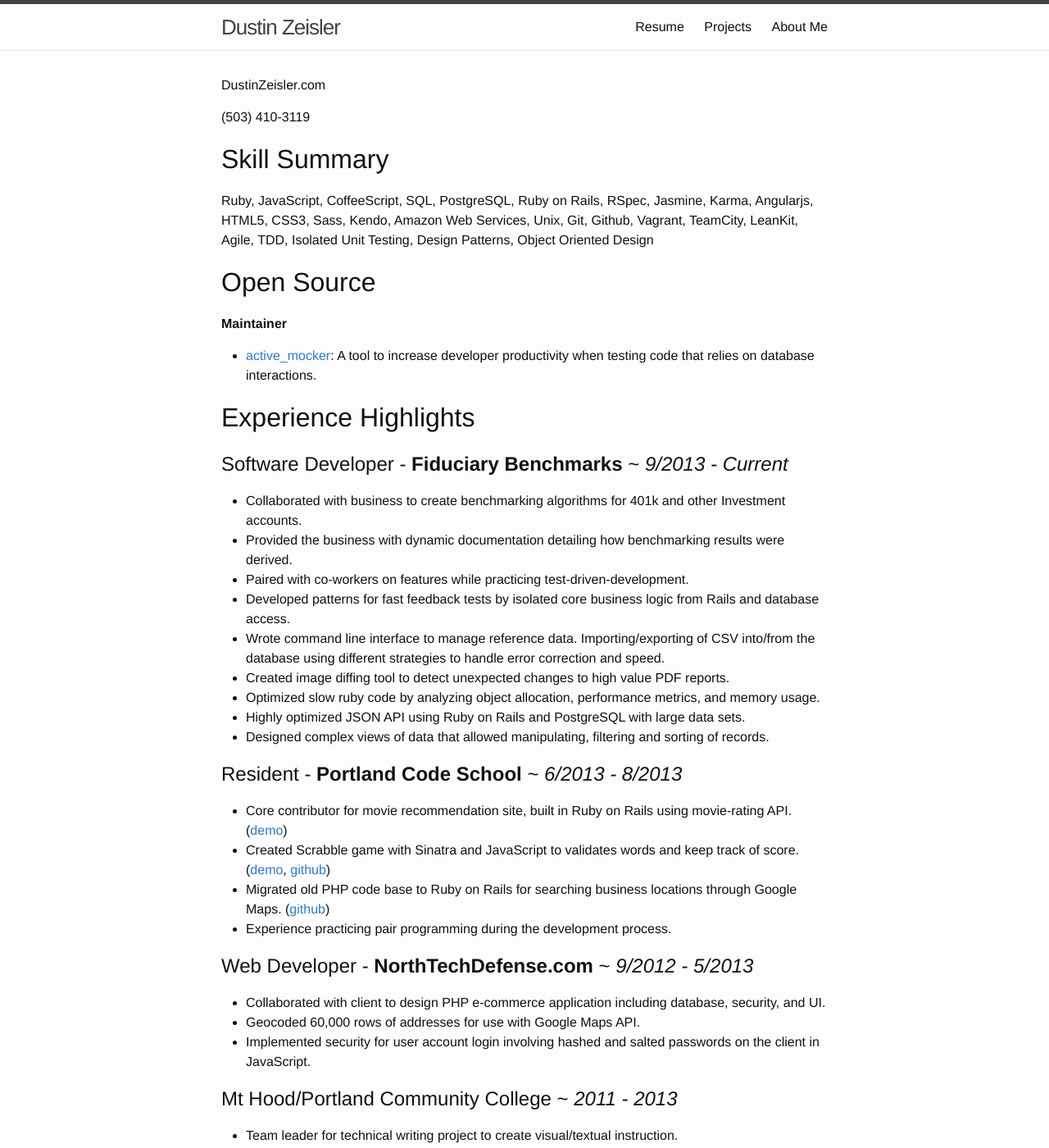
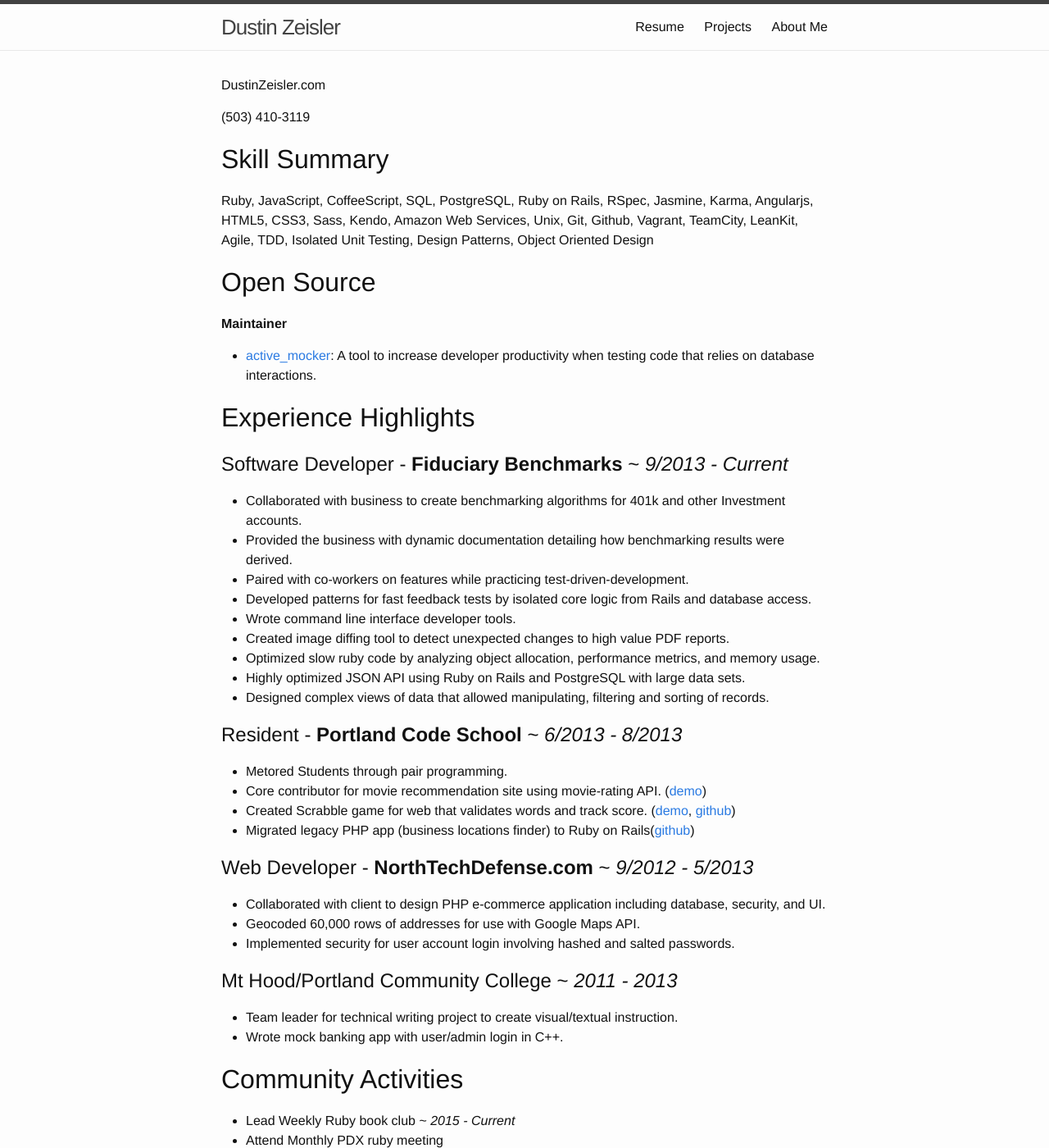
Before and after one commit to zeisler/zeisler.github.io, a Jekyll site: the page built from resume/index.md, in a window 1280 px wide and 1400 px high. Shown: the whole window at 82% size. Built offline with Jekyll 4.4.1, drawn with Linux system fonts in a browser that asks for light colours.

Commit message:
Make it briefer

```diff
--- a/resume/index.md
+++ b/resume/index.md
@@ -3,7 +3,6 @@
 title: Resume
 description: ""
 ---
-
 DustinZeisler.com
 
 (503) 410-3119
@@ -24,8 +23,8 @@
 * Collaborated with business to create benchmarking algorithms for 401k and other Investment accounts.
 * Provided the business with dynamic documentation detailing how benchmarking results were derived.
 * Paired with co-workers on features while practicing test-driven-development.
-* Developed patterns for fast feedback tests by isolated core business logic from Rails and database access.
-* Wrote command line interface to manage reference data. Importing/exporting of CSV into/from the database using different strategies to handle error correction and speed.
+* Developed patterns for fast feedback tests by isolated core logic from Rails and database access.
+* Wrote command line interface developer tools.
 * Created image diffing tool to detect unexpected changes to high value PDF reports.
 * Optimized slow ruby code by analyzing object allocation, performance metrics, and memory usage.
 * Highly optimized JSON API using Ruby on Rails and PostgreSQL with large data sets.
@@ -33,16 +32,16 @@
 
 
 ##Resident - **Portland Code School** ~ *6/2013 - 8/2013*
-* Core contributor for movie recommendation site, built in Ruby on Rails using movie-rating API. ([demo](http://critic-critic.herokuapp.com))
-* Created Scrabble game with Sinatra and JavaScript to validates words and keep track of score. ([demo](http://scrabble-game.herokuapp.com), [github](https://Github.com/zeisler/scrabble))
-* Migrated old PHP code base to Ruby on Rails for searching business locations through Google Maps. ([github](https://Github.com/zeisler/ffl_locator))
-* Experience practicing pair programming during the development process.
+* Metored Students through pair programming.
+* Core contributor for movie recommendation site using movie-rating API. ([demo](http://critic-critic.herokuapp.com))
+* Created Scrabble game for web that validates words and track score. ([demo](http://scrabble-game.herokuapp.com), [github](https://Github.com/zeisler/scrabble))
+* Migrated legacy PHP app (business locations finder) to Ruby on Rails([github](https://Github.com/zeisler/ffl_locator))
 
 
 ##Web Developer - **NorthTechDefense.com** ~ *9/2012 - 5/2013*
 * Collaborated with client to design PHP e-commerce application including database, security, and UI.
 * Geocoded 60,000 rows of addresses for use with Google Maps API.
-* Implemented security for user account login involving hashed and salted passwords on the client in JavaScript.
+* Implemented security for user account login involving hashed and salted passwords.
 
 
 ## Mt Hood/Portland Community College ~ *2011 - 2013*
```
